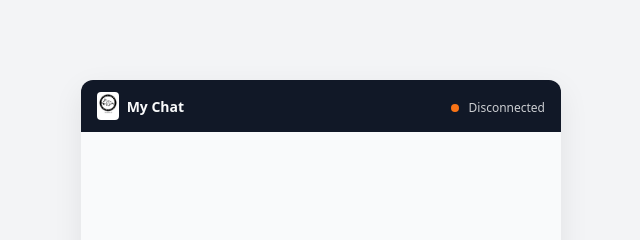
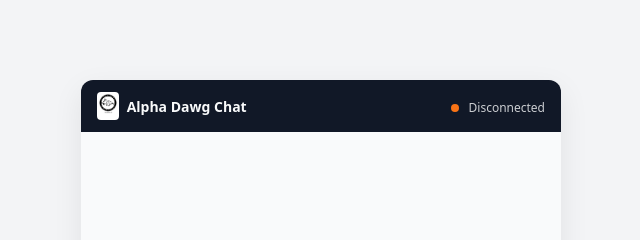
Before and after one commit to bullish32/simple-chat, a website: page public/index.html in a window 1280 px wide. Shown: the top 240 px of the page, 319-959 px from the left. Drawn offline with Linux system fonts and the light colour scheme.

Commit message:
Update index.html

```diff
--- a/public/index.html
+++ b/public/index.html
@@ -180,7 +180,7 @@
       <div class="chat-header-left">
         <!-- Your logo goes here (replace logo.png with your file name) -->
         <img src="logo.png" alt="Logo" class="logo" />
-        <div class="chat-header-title">My Chat</div>
+        <div class="chat-header-title">Alpha Dawg Chat</div>
       </div>
       <div class="chat-header-status">
         <span class="status-dot" id="status-dot"></span>
```
